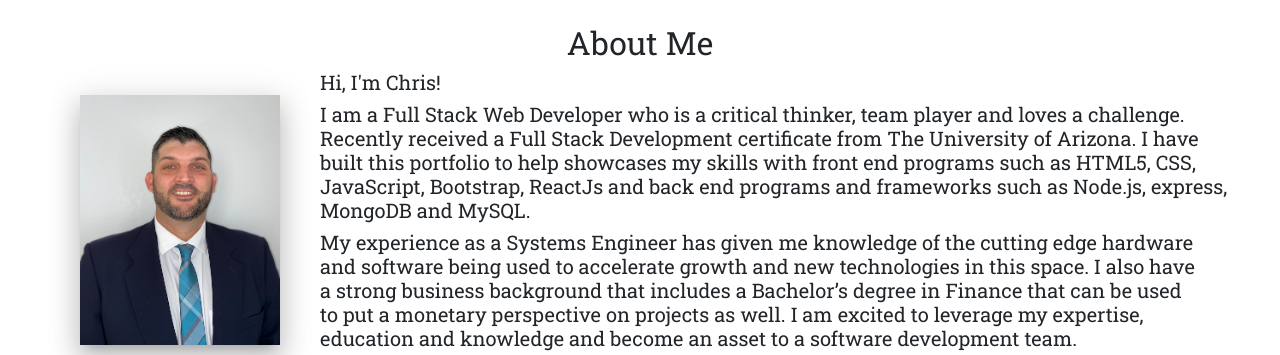
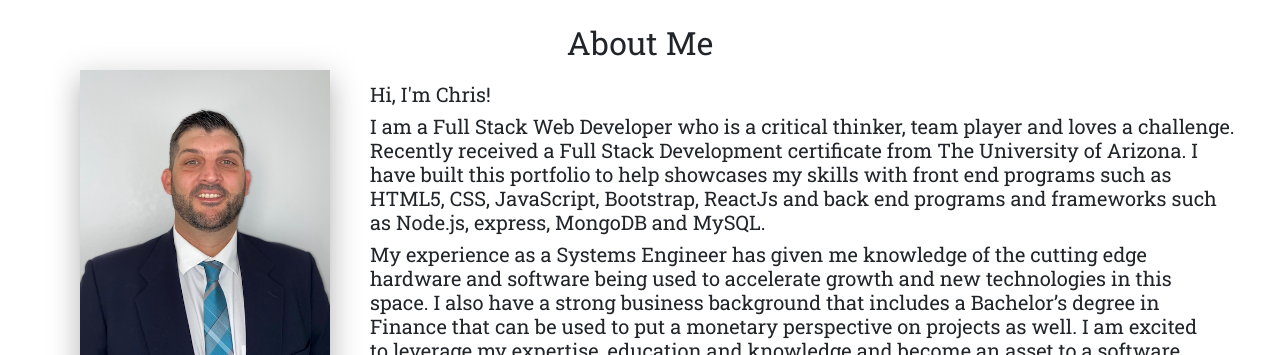
Before and after one commit to Bearpaw11/Portfolio_Chris_Behrens, a React (Create React App) app: page / in a window 1280 px wide. Shown: the part 597-952 px from the top of the page. Built offline with nearby package versions, Linux system fonts and the light colour scheme.

Commit message:
changed Chris image size on home page

```diff
--- a/src/App.css
+++ b/src/App.css
@@ -35,11 +35,13 @@ body {
   float:left;
   box-shadow: 0 16px 24px 2px rgba(0,0,0,0.14), 0 6px 30px 5px rgba(0,0,0,0.12), 0 8px 10px -7px rgba(0,0,0,0.2);
   display: block;
-  margin: 25px 40px 40px 40px;
-  width: 200px;
-  height: 250px;
+  margin: 0px 40px 40px 40px;
+  width: 250px;
+  height: 320px;
 }
-
+.intro{
+  margin-top:20px;
+}
 .about {
   margin-left: 40px;
   /* margin-top: 30px; */
--- a/src/pages/Home.js
+++ b/src/pages/Home.js
@@ -23,7 +23,7 @@ return(
     <img className="background" src={MenuImg}></img>
     <h2 className = 'title'> About Me</h2>
     <img className="chris" src={Chris}></img>
-    <h5> Hi, I'm Chris!</h5>
+    <h5 className="intro"> Hi, I'm Chris!</h5>
     <h5>I am a Full Stack Web Developer who is a critical thinker, team player and loves a challenge. Recently received a Full Stack Development certificate from The University of Arizona. I have built this portfolio to help showcases my skills with front end programs such as HTML5, CSS, JavaScript, Bootstrap, ReactJs and back end programs and frameworks such as Node.js, express, MongoDB and MySQL.</h5>
     <h5 className ="about">My experience as a Systems Engineer has given me knowledge of the cutting edge hardware and software being used to accelerate growth and new technologies in this space. I also have a strong business background that includes a Bachelor’s degree in Finance that can be used to put a monetary perspective on projects as well. I am excited to leverage my expertise, education and knowledge and become an asset to a software development team.</h5>
     <h3 className='skillsHeader'>Current Technologies and Skill Set</h3>
```
